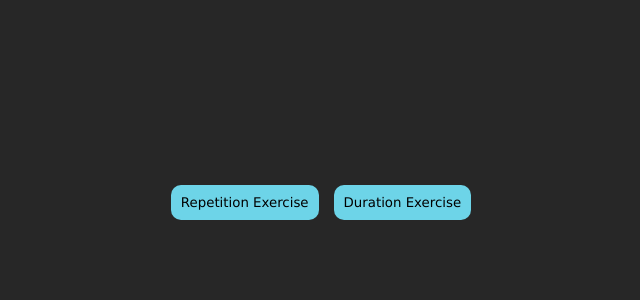
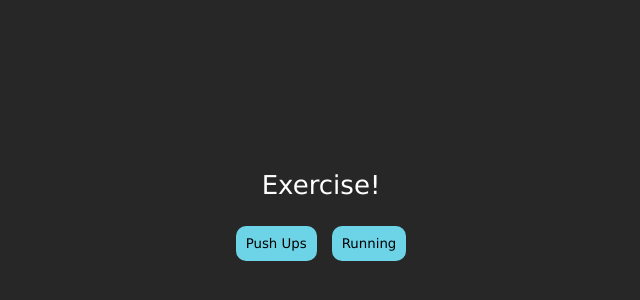
Before and after one commit to valmg11/React-Exercise-App, a React (Create React App) app in the folder exercise-app/: page / in a window 1280 px wide. Shown: the part 198-498 px from the top of the page, without its empty margins (319-959 px from the left). Built offline with nearby package versions, Linux system fonts and the light colour scheme.

Commit message:
update app

```diff
--- a/exercise-app/src/App.css
+++ b/exercise-app/src/App.css
@@ -59,4 +59,5 @@ button {
 
 button:hover {
   cursor: pointer;
+  background-color: #8bf48b;
 }
--- a/exercise-app/src/App.js
+++ b/exercise-app/src/App.js
@@ -7,13 +7,18 @@ import DurationExercise from "./components/DurationExercise"
 
 
 function App() {
-  let names = ["Repetition", "Duration"];
+  let names = ["Push Ups", "Running"];
+  let title = "Exercise!";
 
   const [selectedButton, setSelectedButton] = useState(null);
 
   const handleClick = (buttonName) => {
     setSelectedButton(buttonName);
   }
+
+
+  // console.log({buttonName});
+
 // console.log(selectedButton)
   // if (selectedButton.) {
   //   console.log()
@@ -25,10 +30,11 @@ function App() {
 
     <div className="App">
       <header className="App-header">
+        <p>{title}</p>
         <div>{selectedButton}</div>
         <div className="buttons">
-          <button onClick={() => handleClick(<RepetitionExercise name={names}/>)}>Repetition Exercise</button>
-          <button onClick={() => handleClick(<DurationExercise name={names}/>)}>Duration Exercise</button>
+          <button onClick={() => handleClick(<RepetitionExercise name={names}/>)}>{names[0]}</button>
+          <button onClick={() => handleClick(<DurationExercise name={names}/>)}>{names[1]}</button>
         </div>
       </header>
     </div>
--- a/exercise-app/src/components/DurationExercise/index.js
+++ b/exercise-app/src/components/DurationExercise/index.js
@@ -2,8 +2,9 @@
 //reference used: https://youtu.be/jPo0mIcNZfM?si=Z1LD_Ah-0BGEcD9g
 
 // Duration
+
+// useRef does not re-render. The values are persistant between renders, and it can store mutable values.
 import {useState, useEffect, useRef} from 'react'
-
 import React from "react";
 
 
@@ -63,17 +64,16 @@ function DurationExercise(props) {
         function start() {
             setIsRunning(true);
             startTimeRef.current = Date.now() - elapsedTime;
-            console.log("start")
         }
 
         // function stop() {
             //     setIsRunning(false);
             // }
 
+        //stops running and sets value to 0
         function reset() {
             setElapsedTime(0);
             setIsRunning(false);
-            console.log("stop")
         }
 
         function formatTime() {
@@ -97,7 +97,7 @@ function DurationExercise(props) {
     return (
     <div className="App">
         <header className="App-header">
-            <p>{props.name[1]} Exercise</p>
+            <p>{props.name[1]}</p>
             {/* <p>Duration Exercise</p> */}
         {/* <p>{running ? (Date.now()-curTime)/1000 : time/1000}</p> */}
         {/* <button onClick={click}>{running ? "Reset" : "Start"}</button> */}
@@ -107,7 +107,7 @@ function DurationExercise(props) {
             {/* <button onClick={stop}>Stop</button> */}
 
             {/* reset/stop button */}
-            <button onClick={reset}>Stop</button>
+            <button onClick={reset}>Reset</button>
         </div>
         </header>
     </div>
--- a/exercise-app/src/components/RepetitionExercise/index.js
+++ b/exercise-app/src/components/RepetitionExercise/index.js
@@ -13,14 +13,12 @@ function RepetitionExercise(props) {
     return (
     <div className="App">
         <header className="App-header">
-        <p>{props.name[0]} Exercise</p>
+            <p>{props.name[0]}</p>
         {/* <p>Repetition Exercise</p> */}
         <p>{count}</p>
             <div className="buttons">
-                <button onClick={() => setCount(count + 1)}>Increase</button>
-                {/* change below setCount? */}
-                <button onClick={() => setCount(count*0)}>Reset</button>
-                {/* <DurationExercise name></DurationExercise> */}
+                <button onClick={() => setCount(count + 1)}>Complete Rep</button>
+                <button onClick={() => setCount(0)}>Reset</button>
             </div>
         </header>
     </div>
```
